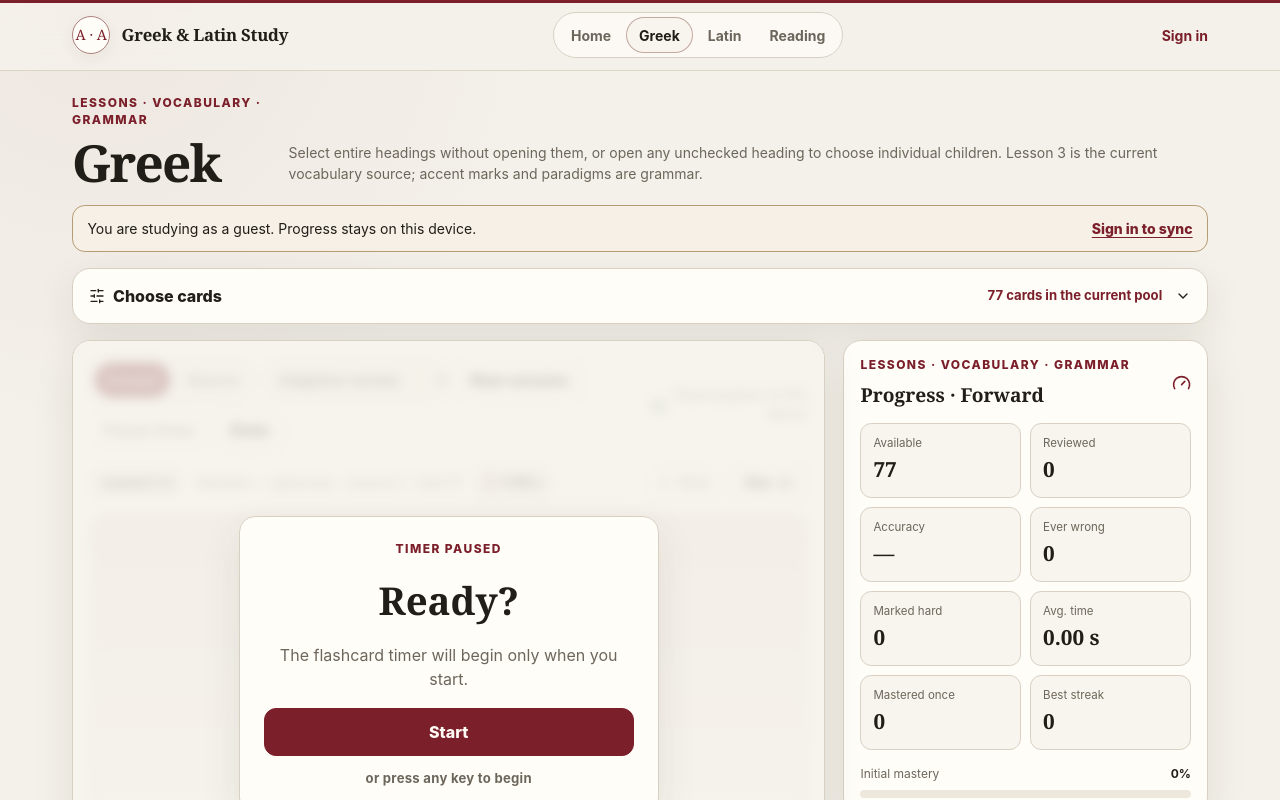
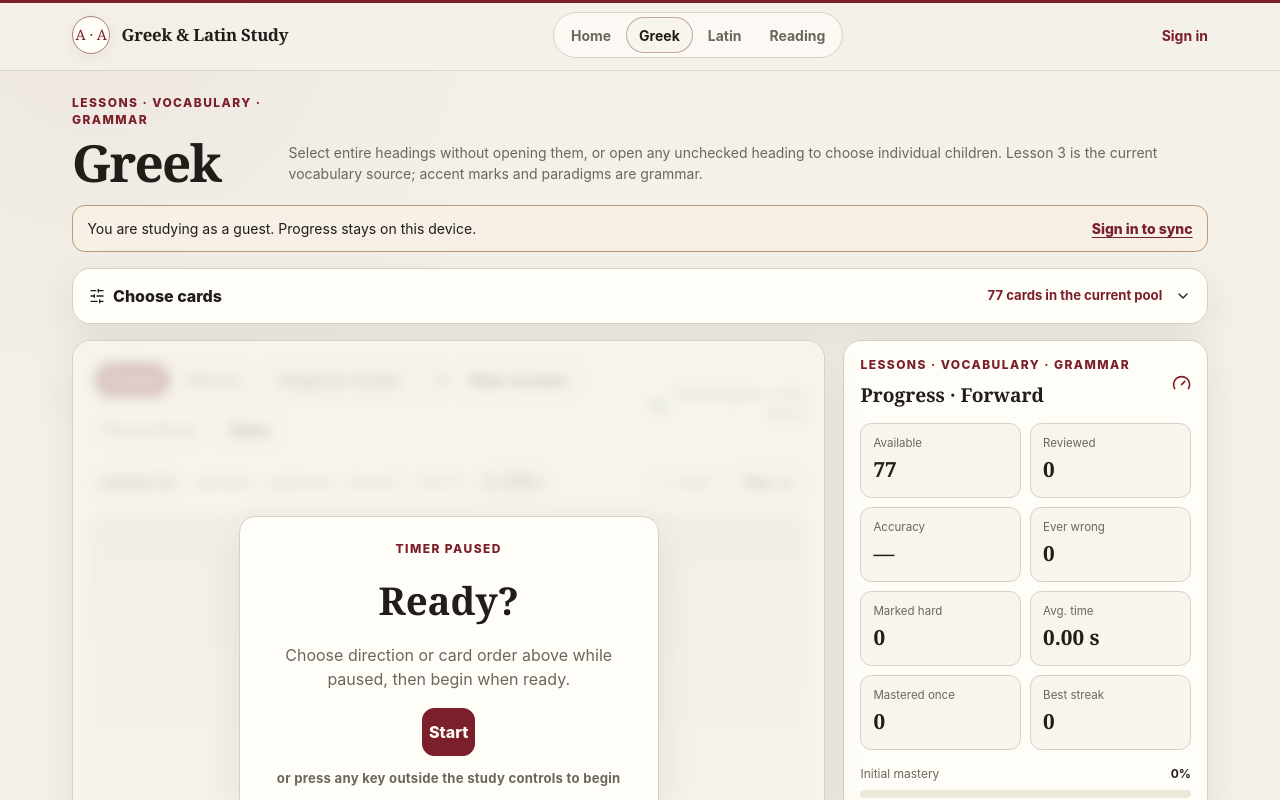
Before and after one commit to coltonkirby01/greek-latin-study, a React (Vite) app: page /greek in a window 1280 px wide. Shown: the top 800 px of the page. Built offline with nearby package versions, Linux system fonts and the light colour scheme; no server answers.

Commit message:
Add personalized warm-up to start gate

```diff
--- a/src/features/study/study-session-ui.tsx
+++ b/src/features/study/study-session-ui.tsx
@@ -8,14 +8,17 @@ type Priority = Array<{ card: StudyCard; progress: CardProgress; score: number }
 
 function percent(value: number | null) { return value === null ? "—" : `${(value * 100).toFixed(value >= 0.995 ? 0 : 1)}%`; }
 
-export function StudyStartGate({ onStart }: { onStart: () => void }) {
-  return <div className="study-start-gate" role="dialog" aria-modal="true" aria-label="Start flashcard timing">
+export function StudyStartGate({ onStart, onWarmup }: { onStart: () => void; onWarmup?: () => void }) {
+  return <div className="study-start-gate" role="region" aria-label="Start flashcard timing">
     <div className="study-start-card">
       <p className="eyebrow">Timer paused</p>
       <h2>Ready?</h2>
-      <p>The flashcard timer will begin only when you start.</p>
-      <button type="button" className="primary-button study-start-button" onClick={onStart}>Start</button>
-      <span>or press any key to begin</span>
+      <p>Choose direction or card order above while paused, then begin when ready.</p>
+      <div className="study-start-actions">
+        <button type="button" className="primary-button study-start-button" onClick={onStart}>Start</button>
+        {onWarmup && <button type="button" className="small-outline-button study-warmup-button" onClick={onWarmup}>Personalized warm-up · 5 cards</button>}
+      </div>
+      <span>or press any key outside the study controls to begin</span>
     </div>
   </div>;
 }
```
